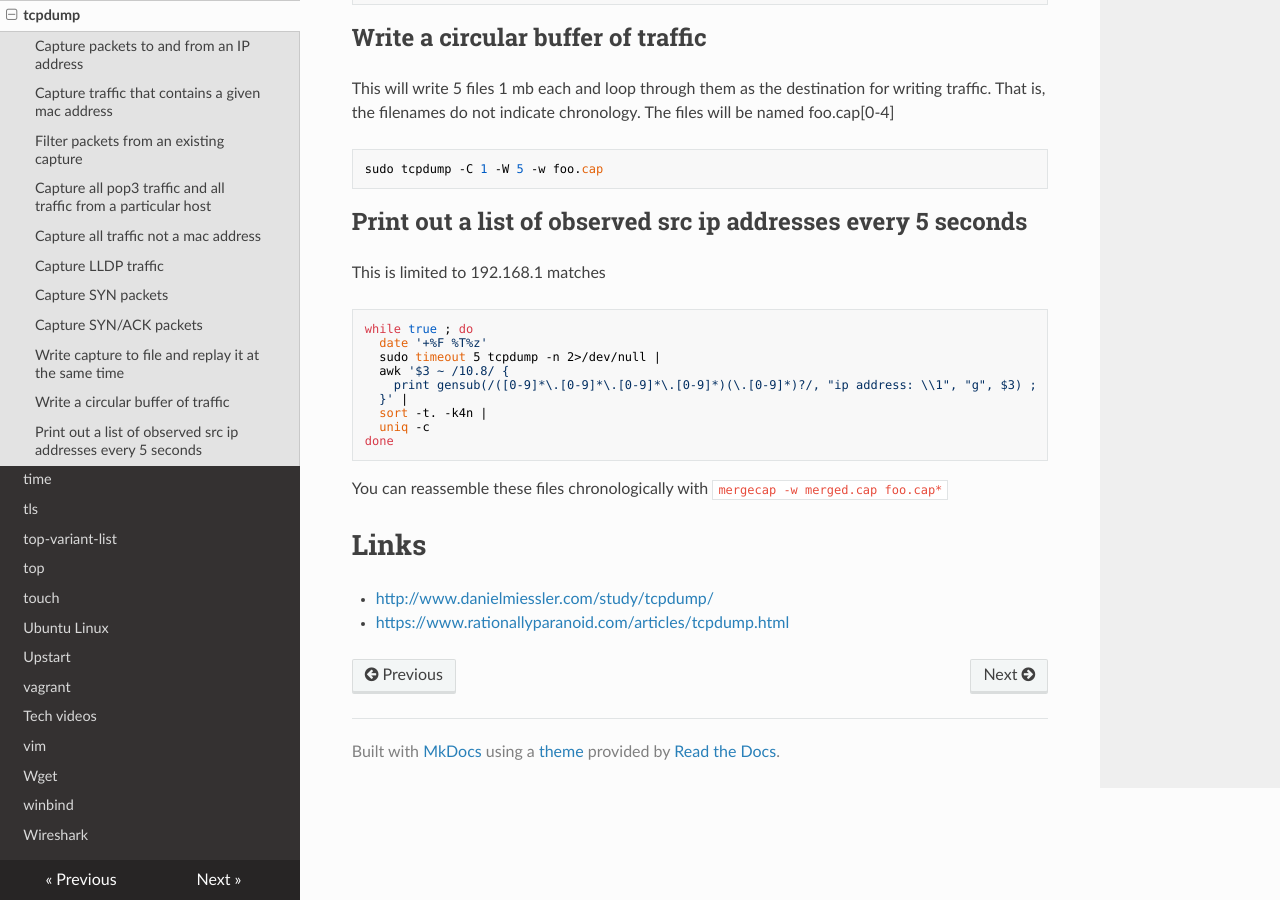
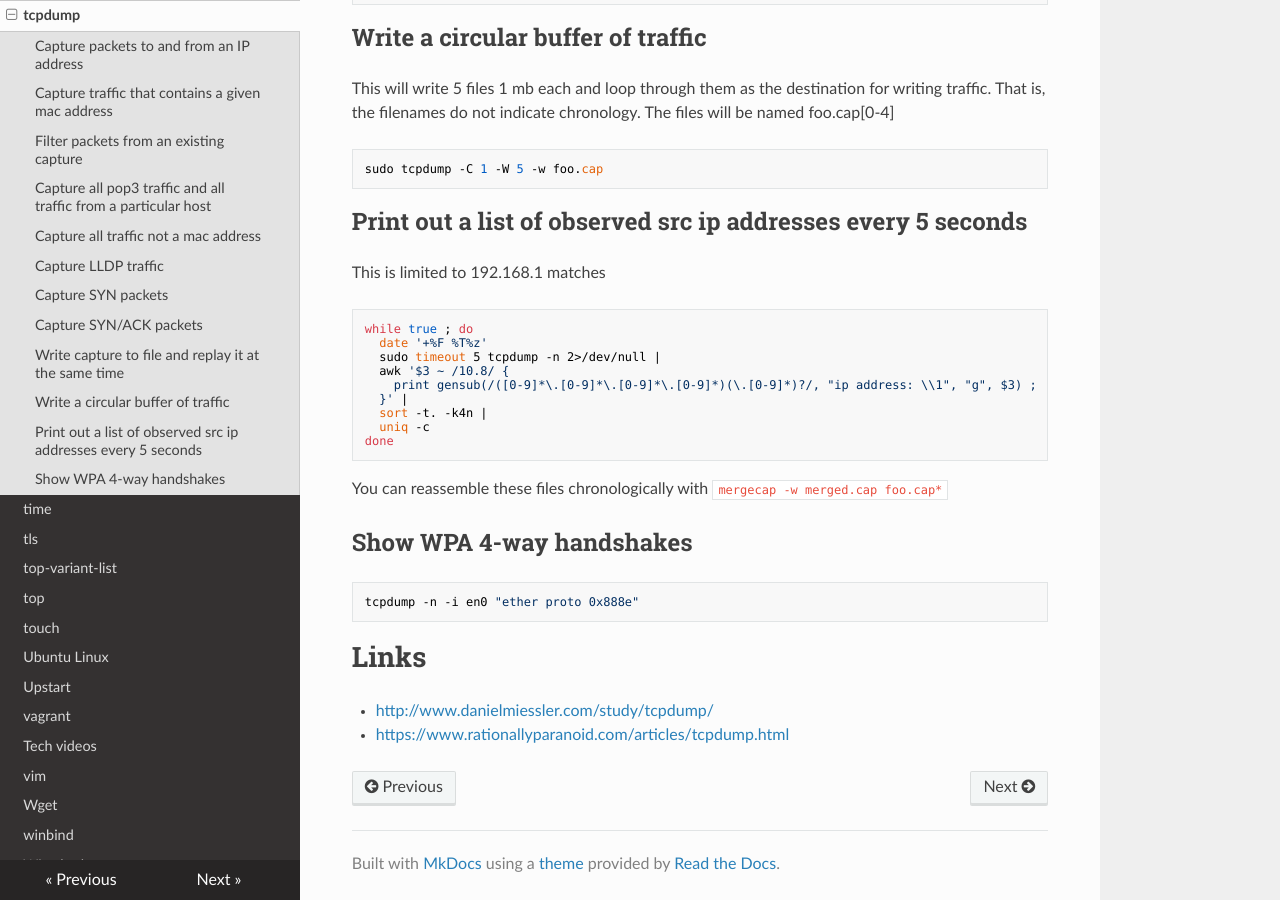
Before and after one commit to lando-cal/tech-notes, an MkDocs documentation site: the page built from docs/tcpdump.md, in a window 1280 px wide and 900 px high, scrolled down 1739 px. Built offline with MkDocs 1.6.1, drawn with Linux system fonts in a browser that asks for light colours; nearby versions of some CDN libraries.

Commit message:
Add WPA r-way handshakes

````diff
--- a/docs/tcpdump.md
+++ b/docs/tcpdump.md
@@ -100,6 +100,12 @@ done
 
 You can reassemble these files chronologically with `mergecap -w merged.cap foo.cap*`
 
+## Show WPA 4-way handshakes
+
+```
+tcpdump -n -i en0 "ether proto 0x888e"
+```
+
 # Links
 - <http://www.danielmiessler.com/study/tcpdump/>
 - <https://www.rationallyparanoid.com/articles/tcpdump.html>
````
